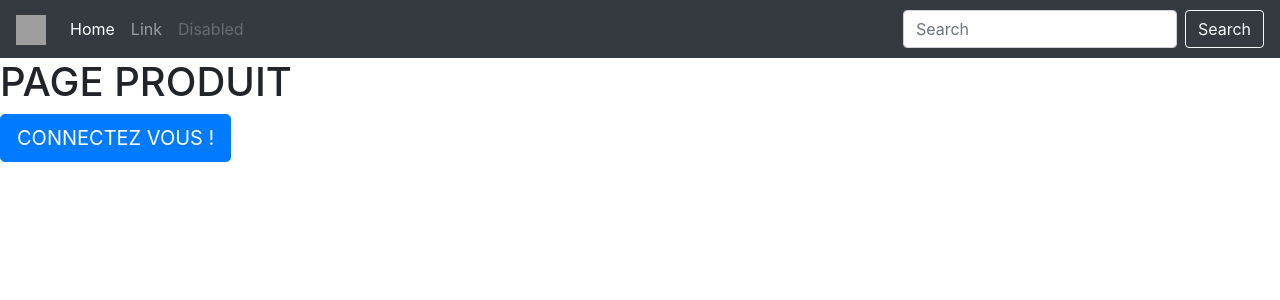
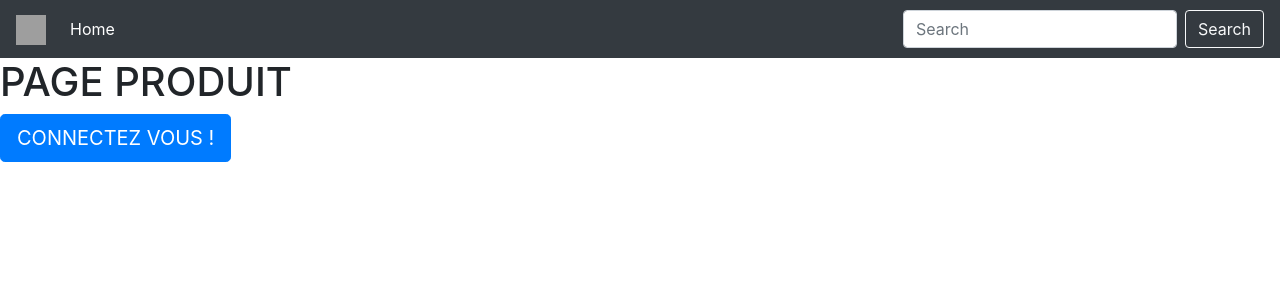
Before and after one commit to vincz100/dashboard, a Django app: page / in a window 1280 px wide. Shown: the top 300 px of the page. Run offline with Django 3.2, Linux system fonts and the light colour scheme; some libraries are stand-ins or nearby versions; grey boxes are pictures that could not be loaded.

Commit message:
css debut

```diff
--- a/templates/bootstrap_defaults.html
+++ b/templates/bootstrap_defaults.html
@@ -17,14 +17,14 @@
             <div class="collapse navbar-collapse" id="navbarSupportedContent">
                 <ul class="navbar-nav mr-auto">
                 <li class="nav-item active">
-                    <a class="nav-link" href="#">Home <span class="sr-only">(current)</span></a>
+                    <a class="nav-link" href="{% url 'home' %}">Home <span class="sr-only">(current)</span></a>
                 </li>
-                <li class="nav-item">
+                {% comment %} <li class="nav-item">
                     <a class="nav-link" href="#">Link</a>
                 </li>
                 <li class="nav-item">
                     <a class="nav-link disabled" href="#">Disabled</a>
-                </li>
+                </li> {% endcomment %}
                 </ul>
                 <form class="form-inline my-2 my-lg-0">
                 <input class="form-control mr-sm-2" type="search" placeholder="Search" aria-label="Search">
```
Also changed, not shown: db.sqlite3.
